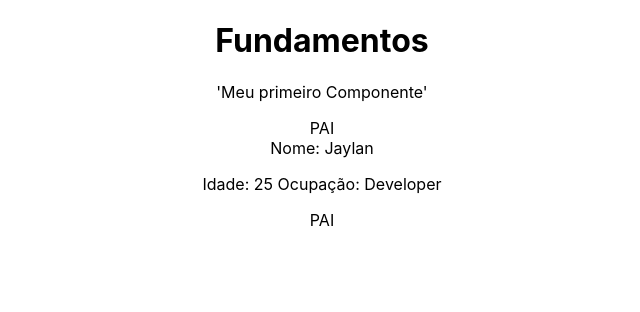
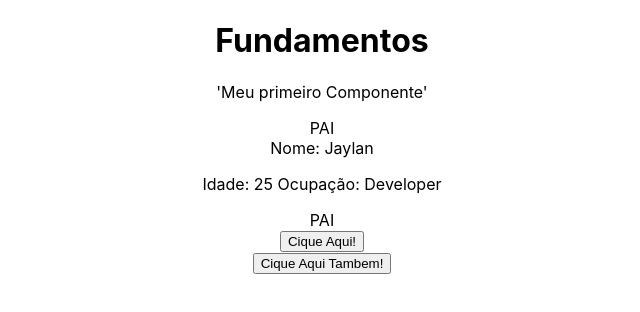
Before and after one commit to JaylanEsquivel/fundamentos, a React (Create React App) app: page / in a window 1280 px wide. Shown: the top 312 px of the page, without its empty margins (318-958 px from the left). Built offline with nearby package versions, Linux system fonts and the light colour scheme.

Commit message:
recurso do click

```diff
--- a/src/App.js
+++ b/src/App.js
@@ -5,6 +5,7 @@ import FirstComponent from './components/FirstComponent'
 import './App.css';
 import TemplateExpressions from './components/TemplateExpressions';
 import MyComponent from './components/MyComponent';
+import Events from './components/Events';
 
 function App() {
   return (
@@ -14,6 +15,7 @@ function App() {
         <TemplateExpressions />
 
         <MyComponent />
+        <Events />
     </div>
   );
 }
--- /dev/null
+++ b/src/components/Events.js
@@ -0,0 +1,21 @@
+
+const Events = () => {
+
+    const handleMyEvent = (e) => {
+        console.log(e);
+        console.log("Aqui");
+    };
+
+  return (
+    <div>
+        <div>
+            <button onClick={handleMyEvent} >Cique Aqui!</button>
+        </div>
+        <div>
+            <button onClick={() => console.log("Cliquei aqui TB")} >Cique Aqui Tambem!</button>
+        </div>
+    </div>
+  )
+}
+
+export default Events
```
